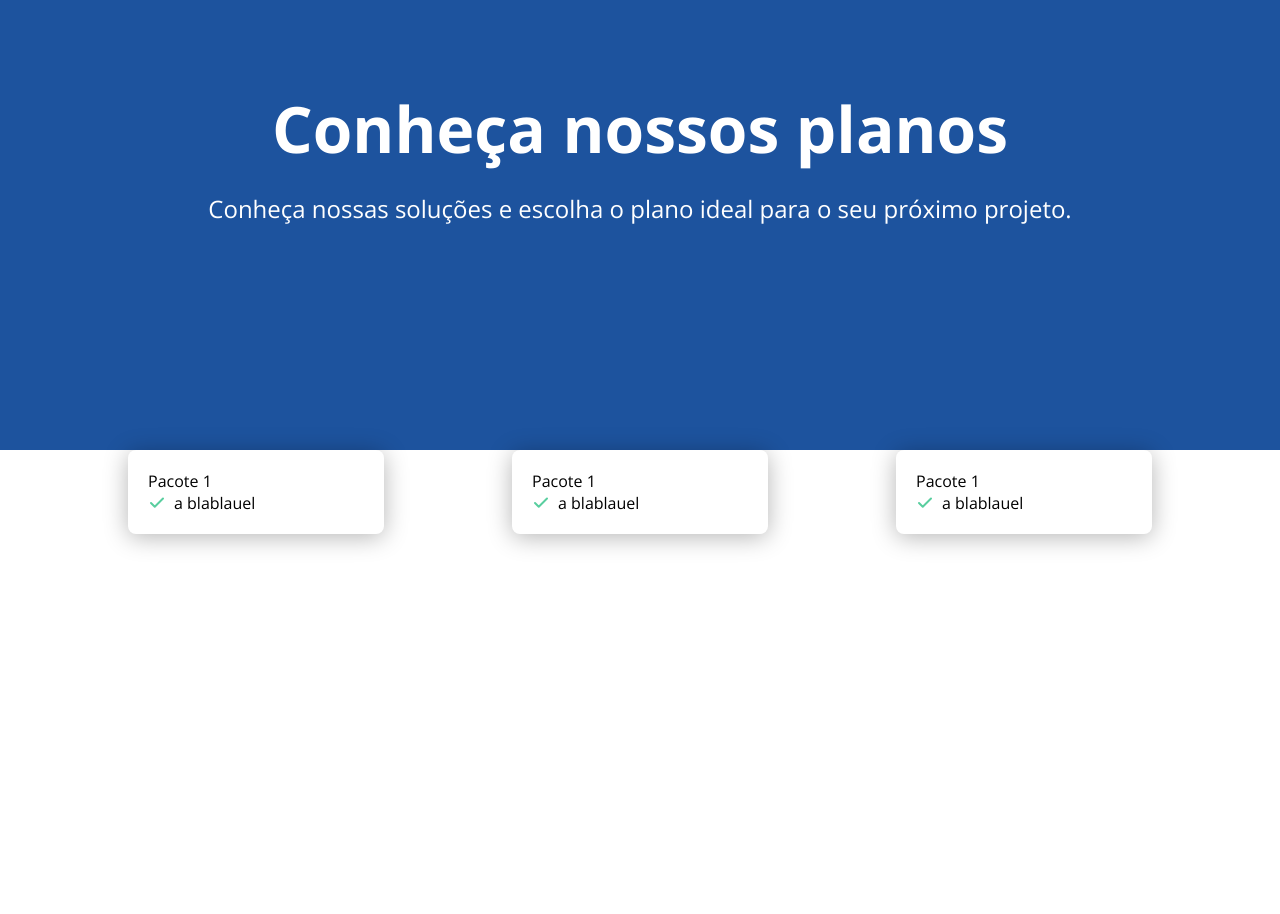
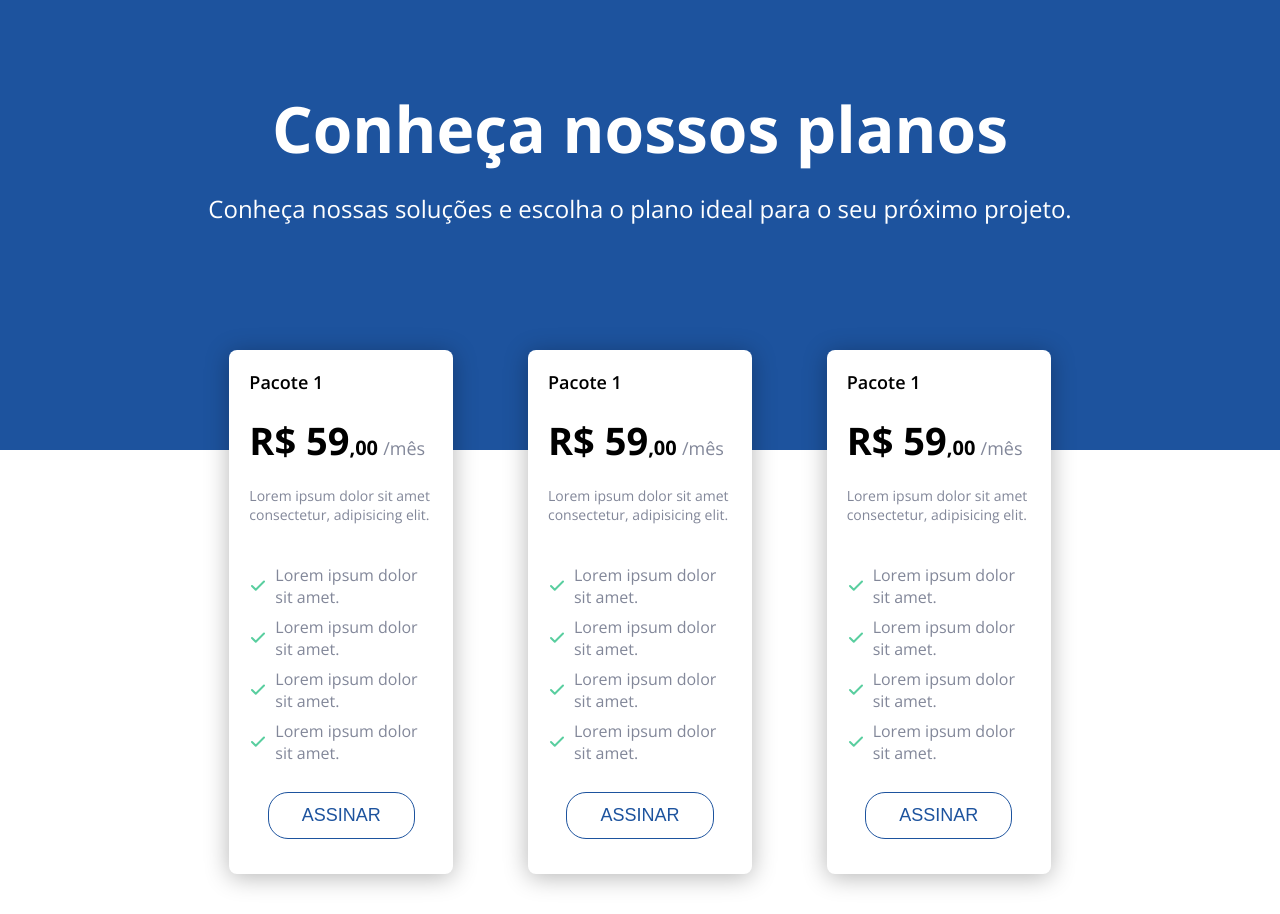
Before and after one commit to cesar-lima/pricing-table, a React (Vite) app: page / in a window 1280 px wide. Before the commit the page ends 800 px from the top, so only its background shows below. Built offline with nearby package versions, Linux system fonts and the light colour scheme.

Commit message:
finalizacao do componente card, estrutura e estilo

```diff
--- a/src/components/Card.tsx
+++ b/src/components/Card.tsx
@@ -8,8 +8,32 @@ export function Card() {
                 Pacote 1
             </div>
 
+            <div className="card-price">
+                <span>R$ 59</span><span>,00 </span><span>/mês</span>
+            </div>
+
+            <div className="card-description">
+                Lorem ipsum dolor sit amet consectetur, adipisicing elit.
+            </div>
+
             <div className="card-text">
-                <img src={check} alt="" /> a blablauel
+                <img src={check} alt="icone de check" /> Lorem ipsum dolor sit amet.
+            </div>
+
+            <div className="card-text">
+                <img src={check} alt="icone de check" /> Lorem ipsum dolor sit amet.
+            </div>
+
+            <div className="card-text">
+                <img src={check} alt="icone de check" /> Lorem ipsum dolor sit amet.
+            </div>
+
+            <div className="card-text">
+                <img src={check} alt="icone de check" /> Lorem ipsum dolor sit amet.
+            </div>
+
+            <div className="card-button">
+                <button>ASSINAR</button>
             </div>
         </div>
     );
--- a/src/styles/card.scss
+++ b/src/styles/card.scss
@@ -3,14 +3,77 @@
     width: 25%;
     padding: 20px;
     border-radius: 8px;
+    margin-top: -100px;
+    background-color: white;
+    margin-bottom: 40px;
+
+    .card-title{
+        margin-bottom: 20px;
+        font-weight: 600;
+        font-size: 18px;
+    }
+
+    .card-price{
+        margin-bottom: 20px;
+
+        :nth-child(1){
+            font-weight: 700;
+            font-size: 38px;
+        }
+
+        :nth-child(2){
+            font-weight: 700;
+            font-size: 20px;
+        }
+
+        :nth-child(3){
+            font-size: 18px;
+            color: #828799;
+        }
+    }
+
+    .card-description{
+        color: #828799;
+        font-size: 14px;
+        margin-bottom: 40px;
+    }
 
     .card-text{
         display: flex;
         align-items: center;
-
+        margin-bottom: 8px;
+        color: #828799;
+        font-weight: 400;
 
         img{
             margin-right: 8px;
         }
     }
+
+    .card-button{
+        display: flex;
+        justify-content: center;
+    }
+
+    .card-button button{
+        border: 1px solid #1D539E;
+        color: #1D539E;
+        background-color: transparent;
+
+        border-radius: 20px;
+        font-size: 18px;
+
+        width: 80%;
+        padding: 12px 24px;
+        margin-top: 20px;
+        margin-bottom: 15px;
+
+    }
+
+    button:hover{
+        transition: 0.5s;
+        background-color: #1D539E;
+        color: white;
+    }
+
 }
--- a/src/styles/global.scss
+++ b/src/styles/global.scss
@@ -6,11 +6,12 @@
 
 body{
     font-family: 'Open Sans', sans-serif;
+    -webkit-font-smoothing: antialiased
 }
 
 .plans{
     display: flex;
-    justify-content: space-between;
+    justify-content: space-around;
     margin: 0 auto;
-    width: 80%;
+    width: 70%;
 }
```
